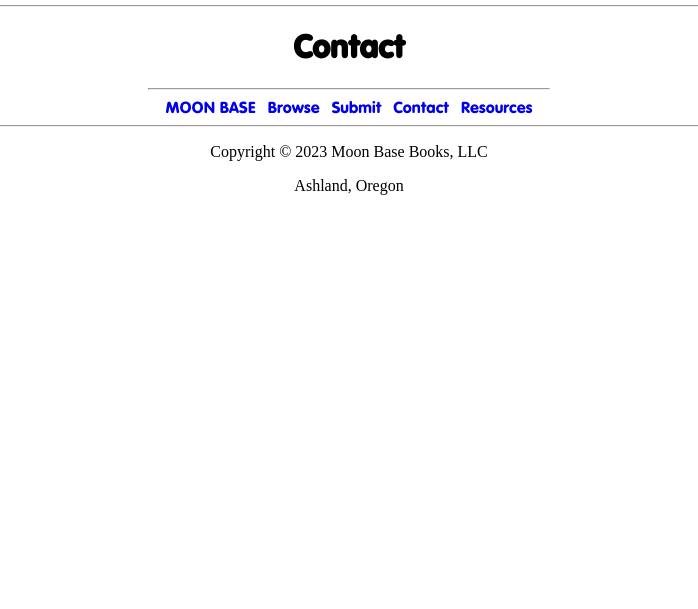
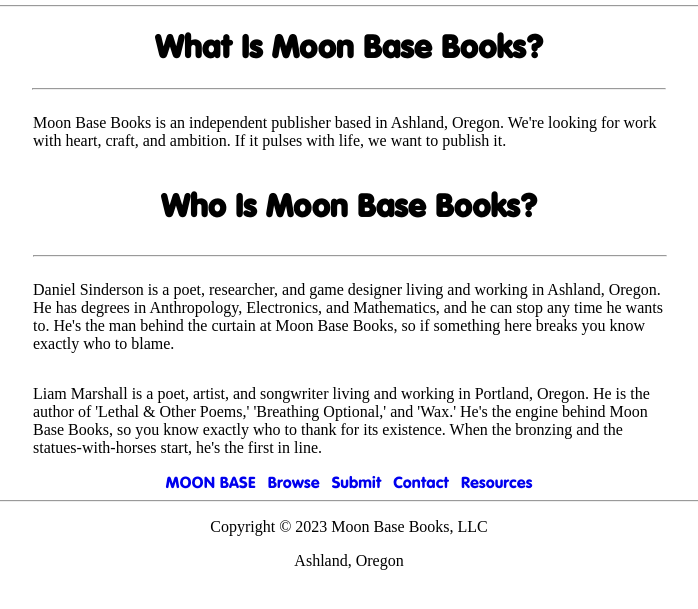
Before and after one commit to danielsinderson/moonbase-website, an Astro site: page /contact in a window 1280 px wide. Shown: the part 65-674 px from the top of the page, without its empty margins (291-989 px from the left). Built offline with nearby package versions, Linux system fonts and the light colour scheme; Astro itself is replaced by a stand-in of ours.

Commit message:
formatting main page content

```diff
--- a/src/layouts/Layout.astro
+++ b/src/layouts/Layout.astro
@@ -22,7 +22,7 @@
 	<body>
 		<Header />
 		<h1>{title}</h1>
-		<hr style="width: 400px;" />
+		<hr />
 		<div class="page-content">
 			<slot />
 		</div>
@@ -32,9 +32,26 @@
 
 <style>
 	.page-content {
-		width: 100%;
+		width: 50%;
 		display: flex;
 		justify-content: center;
+		align-items: center;
 		flex-direction: column;
+		margin-left: auto;
+		margin-right: auto;
+	}
+
+	hr {
+		width: 50%;
+	}
+
+	@media (max-width: 479px) {
+		.page-content {
+			width: 90%;
+		}
+
+		hr {
+			width: 100%;
+		}
 	}
 </style>
--- a/src/pages/contact.astro
+++ b/src/pages/contact.astro
@@ -2,4 +2,39 @@
 import Layout from "../layouts/Layout.astro";
 ---
 
-<Layout title="Contact" />
+<Layout title="What Is Moon Base Books?">
+    <p>
+        Moon Base Books is an independent publisher based in Ashland, Oregon.
+        We're looking for work with heart, craft, and ambition. If it pulses
+        with life, we want to publish it.
+    </p>
+
+    <h1>Who Is Moon Base Books?</h1>
+    <hr />
+    <p>
+        Daniel Sinderson is a poet, researcher, and game designer living and
+        working in Ashland, Oregon. He has degrees in Anthropology, Electronics,
+        and Mathematics, and he can stop any time he wants to. He's the man
+        behind the curtain at Moon Base Books, so if something here breaks you
+        know exactly who to blame.
+    </p>
+    <p>
+        Liam Marshall is a poet, artist, and songwriter living and working in
+        Portland, Oregon. He is the author of 'Lethal & Other Poems,' 'Breathing
+        Optional,' and 'Wax.' He's the engine behind Moon Base Books, so you
+        know exactly who to thank for its existence. When the bronzing and the
+        statues-with-horses start, he's the first in line.
+    </p>
+</Layout>
+
+<style>
+    hr {
+        width: 100%;
+    }
+
+    @media (max-width: 479px) {
+        hr {
+            width: 100%;
+        }
+    }
+</style>
--- a/src/pages/index.astro
+++ b/src/pages/index.astro
@@ -1,16 +1,71 @@
 ---
-import Layout from "../layouts/Layout.astro";
+import Header from "../components/Header.astro";
+import Footer from "../components/Footer.astro";
+import "../styles/global.css";
+interface Props {
+    title: string;
+}
+
+const title = Astro.props;
 ---
 
-<Layout title="Moon Base Books">
-    <div class="title-page-links">
-        <a class="title-page-links" href="/browse"><h2>Browse</h2></a>
-        <a class="title-page-links" href="/submit"><h2>Submit</h2></a>
-        <a class="title-page-links" href="/contact"><h2>Contact</h2></a>
-        <a class="title-page-links" href="/resources"><h2>Resources</h2></a>
-    </div>
-</Layout>
+<!doctype html>
+<html lang="en">
+    <head>
+        <meta charset="UTF-8" />
+        <meta name="description" content="Astro description" />
+        <meta name="viewport" content="width=device-width" />
+        <link rel="icon" type="image/svg+xml" href="/favicon.ico" />
+        <meta name="generator" content={Astro.generator} />
+        <title>Moon Base Books</title>
+    </head>
+    <body>
+        <Header />
+        <div class="page-content">
+            <img
+                src="logo_horizontal.png"
+                alt="The Moon Base logo; a small ray gun shooting a laser over the company name"
+                height="150"
+                width="300"
+            />
+        </div>
+        <hr />
+        <div class="page-content">
+            <div class="title-page-links">
+                <a class="title-page-links" href="/browse"><h2>Browse</h2></a>
+                <a class="title-page-links" href="/submit"><h2>Submit</h2></a>
+                <a class="title-page-links" href="/contact"><h2>Contact</h2></a>
+                <a class="title-page-links" href="/resources"
+                    ><h2>Resources</h2></a
+                >
+            </div>
+        </div>
+        <Footer />
+    </body>
+</html>
+
 <style>
-    .title-page-links {
+    .page-content {
+        width: 50%;
+        display: flex;
+        justify-content: center;
+        align-items: center;
+        flex-direction: column;
+        margin-left: auto;
+        margin-right: auto;
+    }
+
+    hr {
+        width: 60%;
+    }
+
+    @media (max-width: 479px) {
+        .page-content {
+            width: 90%;
+        }
+
+        hr {
+            width: 100%;
+        }
     }
 </style>
--- a/src/pages/submit.astro
+++ b/src/pages/submit.astro
@@ -22,5 +22,21 @@
     </p>
 
     <h2>Wavelet</h2>
-    <hr class="sub-rule" />
+    <hr />
+    <p>Open submissions coming in 2025!</p>
+    <h2>Books</h2>
+    <hr />
+    <p>Open submissions coming in 2025!</p>
 </Layout>
+
+<style>
+    hr {
+        width: 100%;
+    }
+
+    @media (max-width: 479px) {
+        hr {
+            width: 100%;
+        }
+    }
+</style>
```
